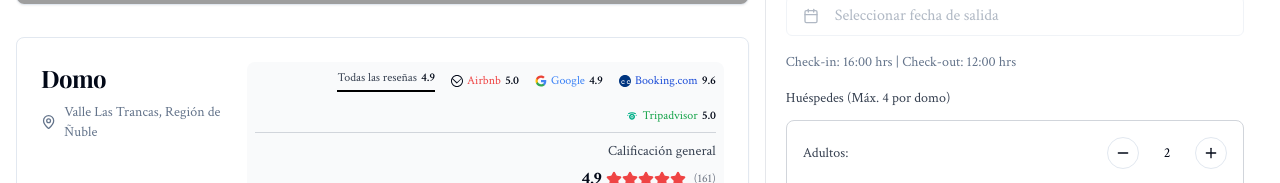
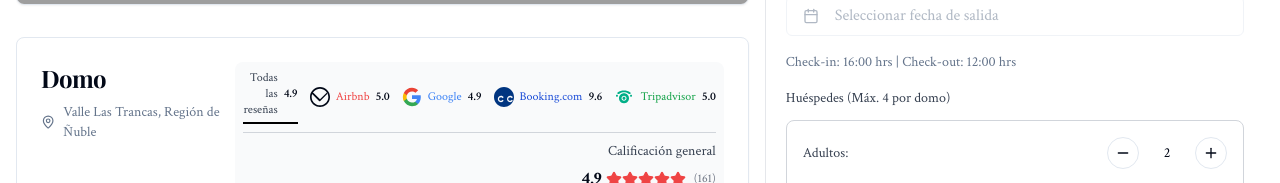
Before and after one commit to janetsep/glamping-domostreepod, a React (Vite) app: page /unit/1 in a window 1280 px wide. Shown: the part 568-751 px from the top of the page. Built offline with nearby package versions, Linux system fonts and the light colour scheme; no server answers; the database is empty; grey boxes are pictures that could not be loaded.

Commit message:
Improve icon display
Make platform icons larger and fit on one line.

```diff
--- a/src/components/unit-detail/UnitInfo.tsx
+++ b/src/components/unit-detail/UnitInfo.tsx
@@ -36,10 +36,10 @@ export const UnitInfo = ({
           <div className="text-right">
             {/* Tabla de puntuaciones por plataforma - formato horizontal */}
             <div className="mb-3 bg-gray-50 rounded-lg p-2">
-              <div className="flex flex-wrap gap-4 text-xs justify-end border-b border-gray-300 pb-2">
+               <div className="flex gap-3 text-xs justify-end border-b border-gray-300 pb-2">
                  {reviewsPlatforms.map((platform, index) => (
-                   <div key={platform.name} className={`flex items-center gap-1 ${index === 0 ? 'border-b-2 border-black pb-1' : ''}`}>
-                     {platform.icon && <platform.icon className="w-3 h-3" />}
+                    <div key={platform.name} className={`flex items-center gap-1.5 ${index === 0 ? 'border-b-2 border-black pb-1' : ''}`}>
+                      {platform.icon && <platform.icon className="w-5 h-5" />}
                       <span className={platform.color}>{platform.name}</span>
                       <span className="font-semibold">{platform.rating}</span>
                     </div>
```
Lines whose indentation alone changed are shown as unchanged.
